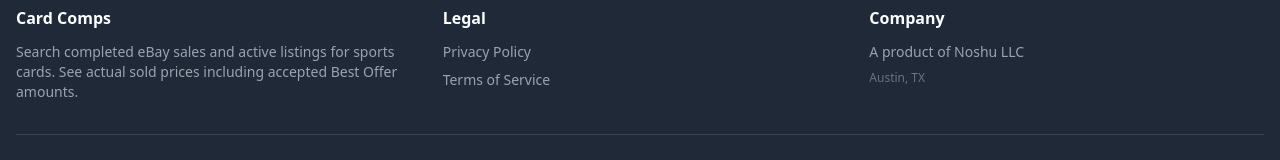
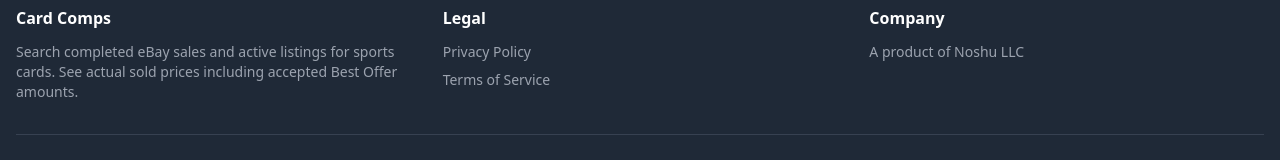
Before and after one commit to amurchadha/card-comps, a Next.js app: page / in a window 1280 px wide. Shown: the part 667-827 px from the top of the page. Built offline with nearby package versions, Linux system fonts and the light colour scheme.

Commit message:
Remove fake location

```diff
--- a/app/page.tsx
+++ b/app/page.tsx
@@ -430,9 +430,6 @@
               <p className="text-gray-400 text-sm">
                 A product of Noshu LLC
               </p>
-              <p className="text-gray-500 text-xs mt-2">
-                Austin, TX
-              </p>
             </div>
           </div>
 
```
